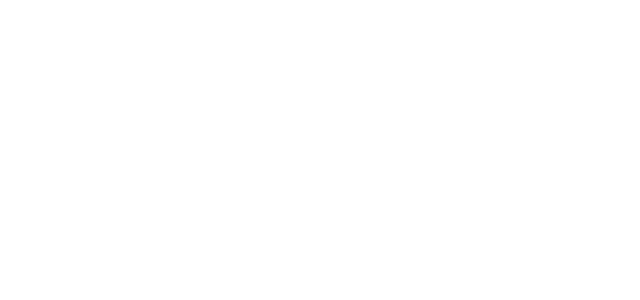
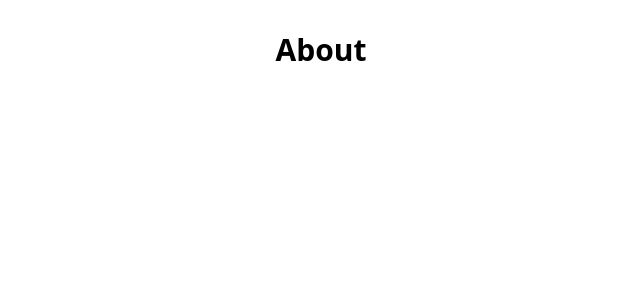
Before and after one commit to irvanshandika/jadwal-reactjs, a React (Create React App) app: page /about in a window 1280 px wide. Before the commit this address had no page. Shown: the top 300 px of the page, without its empty margins (319-959 px from the left). Built offline with nearby package versions, Linux system fonts and the light colour scheme.

Commit message:
Save temporary

```diff
--- a/src/App.js
+++ b/src/App.js
@@ -4,6 +4,7 @@
 import AddJadwal from "./components/AddJadwal.js";
 import EditJadwal from "./components/EditJadwal.js";
 import Jumbotron from "./page/Jumbotron.js";
+import About from "./page/About.js";
 
 function App() {
   return (
@@ -15,6 +16,7 @@
             <Route path="/dashboard" element={<JadwalList />} />
             <Route path="/add" element={<AddJadwal />} />
             <Route path="/edit/:id" element={<EditJadwal />} />
+            <Route path="/about" element={<About />} />
           </Routes>
         </BrowserRouter>
       </div>
--- a/src/components/JadwalList.js
+++ b/src/components/JadwalList.js
@@ -20,6 +20,7 @@
   };
   return (
     <div className="flex flex-col mt-5 justify-center mx-auto items-center">
+      <div className="w-full">
         <Link to="/add">
           <button className="bg-black text-white hover:bg-gray-600 hover:text-gray-300 mx-11 w-32 h-10 rounded-lg">Add Jadwal</button>
         </Link>
@@ -56,6 +57,7 @@
           </table>
         </div>
       </div>
+    </div>
   );
 };
 
--- /dev/null
+++ b/src/page/About.js
@@ -0,0 +1,11 @@
+import React from 'react'
+
+function About() {
+  return (
+    <div className='flex justify-center text-center'>
+        <h1 className='font-bold text-3xl mt-8'>About</h1>
+    </div>
+  )
+}
+
+export default About
--- a/src/page/Jumbotron.js
+++ b/src/page/Jumbotron.js
@@ -27,11 +27,10 @@
               <path fill-rule="evenodd" d="M10.293 3.293a1 1 0 011.414 0l6 6a1 1 0 010 1.414l-6 6a1 1 0 01-1.414-1.414L14.586 11H3a1 1 0 110-2h11.586l-4.293-4.293a1 1 0 010-1.414z" clip-rule="evenodd"></path>
             </svg>
           </Link>
-          {/* <a
-            href={""}
+          <Link to={"/about"}
             className="inline-flex justify-center items-center py-3 px-5 text-base font-medium text-center text-gray-900 rounded-lg border border-gray-300 hover:bg-gray-100 focus:ring-4 focus:ring-gray-100 dark:text-white dark:border-gray-700 dark:hover:bg-gray-700 dark:focus:ring-gray-800">
             Learn more
-          </a> */}
+          </Link>
         </div>
       </div>
     </section>
```
Lines whose indentation alone changed are shown as unchanged.
